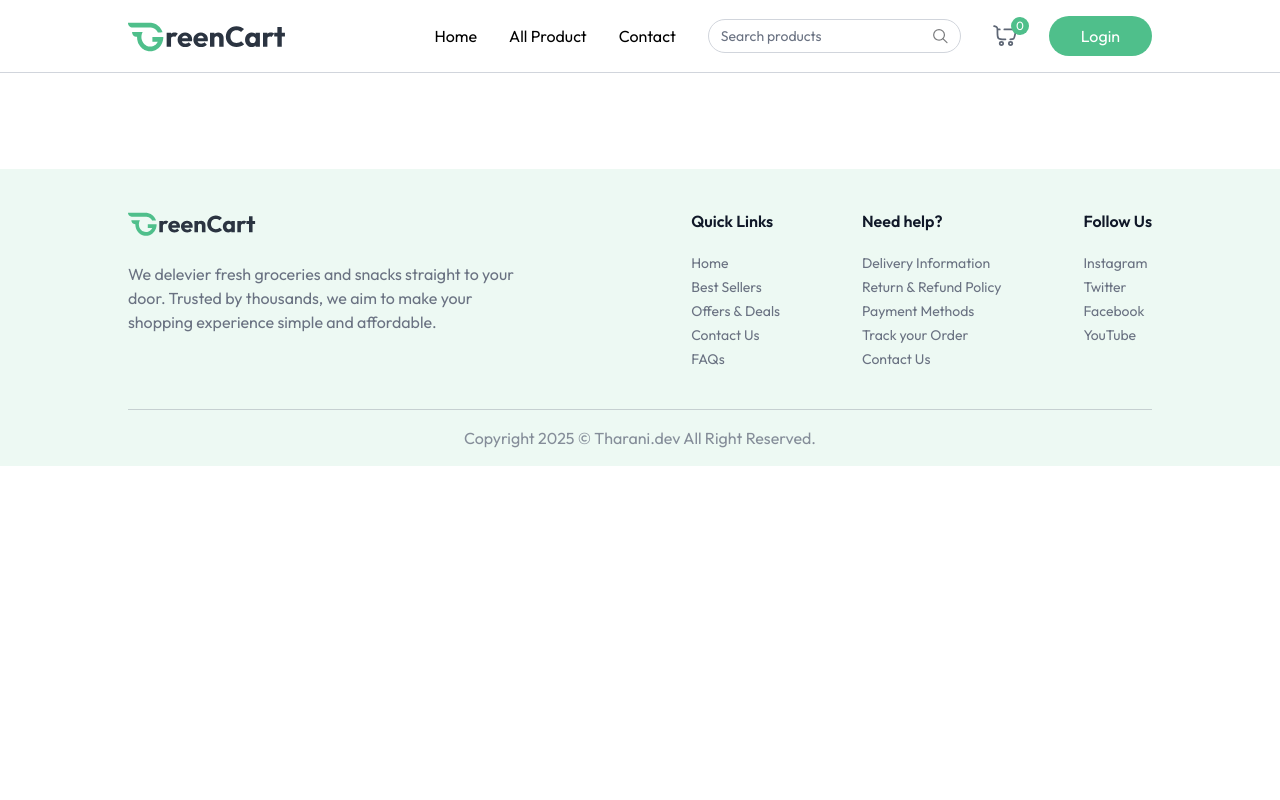
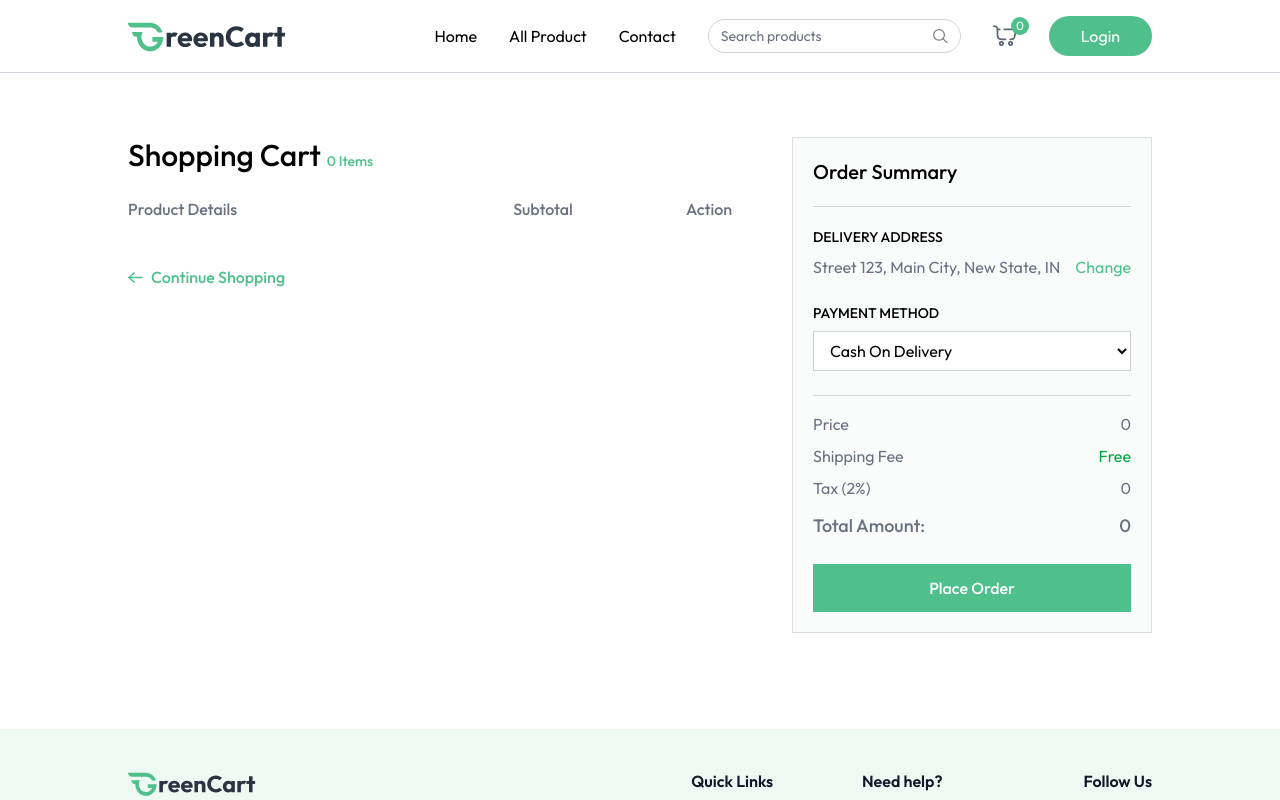
Before and after one commit to tharani-2006/GreenCart, a React (Vite) app in the folder client/: page /cart in a window 1280 px wide. Shown: the top 800 px of the page. Built offline with nearby package versions, Linux system fonts and the light colour scheme.

Commit message:
feat: implement complete cart page with CRUD

```diff
--- a/client/src/App.jsx
+++ b/client/src/App.jsx
@@ -9,6 +9,7 @@
 import AllProducts from './pages/AllProducts.jsx'
 import ProductCategory from './pages/ProductCategory.jsx'
 import ProductDetails from './pages/ProductDetails.jsx'
+import Cart from './pages/Cart.jsx'
 
 const App = () => {
 
@@ -29,6 +30,7 @@
           <Route path='/products' element={<AllProducts />} />
           <Route path='/products/:category' element={<ProductCategory />} />
           <Route path='/products/:category/:id' element={<ProductDetails />} />
+          <Route path='/cart' element={<Cart />} />
         </Routes>
       </div>
 
--- a/client/src/context/AppContext.jsx
+++ b/client/src/context/AppContext.jsx
@@ -70,7 +70,7 @@
     }
 
     //Get Cart Total Amount
-    const getCartTotal = () => {
+    const getCartAmount = () => {
         let totalAmount = 0;
         for(const item in cartItems){
             const itemInfo = products.find((p) => p._id === item);
@@ -88,7 +88,7 @@
     const value = { navigate, user, setUser, isSeller, setIsSeller,
          showUserLogin, setShowUserLogin ,products, setProducts,
         products, currency, addToCart, updateCartItem , removeFromCart, cartItems,
-        searchQuery, setSearchQuery, getCartCount, getCartTotal
+        searchQuery, setSearchQuery, getCartCount, getCartAmount
     };
 
     return <AppContext.Provider value={value}>
--- /dev/null
+++ b/client/src/pages/Cart.jsx
@@ -0,0 +1,142 @@
+import React, { useEffect } from 'react';
+import { useState } from 'react';
+import { useAppContext } from '../context/appContext';
+import { assets, dummyAddress } from '../assets/assets';
+
+const Cart = () => {
+    const { products, currency, cartItems, removeFromCart, getCartCount, updateCartItem, navigate, getCartAmount } = useAppContext();
+    const [cartArray, setCartArray] = useState([]);
+    const [addresses, setAddresses] = useState(dummyAddress);
+    const [showAddress, setShowAddress] = useState(false)
+    const [selectedAddress, setSelectedAddress] = useState(dummyAddress[0]);
+    const [paymentOption, setPaymentOption] = useState("COD");
+
+    const getCart = () => {
+        let tempArray = [];
+        for (const key in cartItems) {
+            const product = products.find((item) => item._id === key);
+            product.quantity = cartItems[key];
+            tempArray.push(product);
+        }
+        setCartArray(tempArray);
+    }
+
+    const placeOrder = () => {
+
+    }
+    useEffect(() => {
+        if (products.length > 0 && cartItems) {
+            getCart();
+        }
+    }, [cartItems, products]);
+
+    return products.length > 0 && cartItems ? (
+        <div className="flex flex-col md:flex-row mt-16">
+            <div className='flex-1 max-w-4xl'>
+                <h1 className="text-3xl font-medium mb-6">
+                    Shopping Cart <span className="text-sm text-primary">{getCartCount()} Items</span>
+                </h1>
+
+                <div className="grid grid-cols-[2fr_1fr_1fr] text-gray-500 text-base font-medium pb-3">
+                    <p className="text-left">Product Details</p>
+                    <p className="text-center">Subtotal</p>
+                    <p className="text-center">Action</p>
+                </div>
+
+                {cartArray.map((product, index) => (
+                    <div key={index} className="grid grid-cols-[2fr_1fr_1fr] text-gray-500 items-center text-sm md:text-base font-medium pt-3">
+                        <div className="flex items-center md:gap-6 gap-3">
+                            <div onClick={() => {
+                                navigate(`/products/${product.category.toLowerCase()}/${product._id}`); scrollTo(0, 0);
+                            }} className="cursor-pointer w-24 h-24 flex items-center justify-center border border-gray-300 rounded overflow-hidden">
+                                <img className="max-w-full h-full object-cover" src={product.image[0]} alt={product.name} />
+                            </div>
+                            <div>
+                                <p className="hidden md:block font-semibold">{product.name}</p>
+                                <div className="font-normal text-gray-500/70">
+                                    <p>Weight: <span>{product.weight || "N/A"}</span></p>
+                                    <div className='flex items-center'>
+                                        <p>Qty:</p>
+                                        <select onChange={e => updateCartItem(product._id, Number(e.target.value))} value={cartItems[product._id]} className='outline-none'>
+                                            {Array(cartItems[product._id] > 9 ? cartItems[product._id] : 9).fill('').map((_, index) => (
+                                                <option key={index} value={index + 1}>{index + 1}</option>
+                                            ))}
+                                        </select>
+                                    </div>
+                                </div>
+                            </div>
+                        </div>
+                        <p className="text-center">{currency}{product.offerPrice * product.quantity}</p>
+                        <button onClick={() => removeFromCart(product._id)} className="cursor-pointer mx-auto">
+                            <img src={assets.remove_icon} alt="remove" className='inlint-block w-6 h-6' />
+                        </button>
+                    </div>)
+                )}
+
+                <button onClick={() => { navigate("/products"); scrollTo(0, 0); }} className="group cursor-pointer flex items-center mt-8 gap-2 text-primary font-medium">
+                    <img className='group-hover:-translate-x-1 transition' src={assets.arrow_right_icon_colored} alt="arrow" />
+                    Continue Shopping
+                </button>
+
+            </div>
+
+            <div className="max-w-[360px] w-full bg-gray-100/40 p-5 max-md:mt-16 border border-gray-300/70">
+                <h2 className="text-xl md:text-xl font-medium">Order Summary</h2>
+                <hr className="border-gray-300 my-5" />
+
+                <div className="mb-6">
+                    <p className="text-sm font-medium uppercase">Delivery Address</p>
+                    <div className="relative flex justify-between items-start mt-2">
+                        <p className="text-gray-500">{selectedAddress ? `${selectedAddress.street}, ${selectedAddress.city}, ${selectedAddress.state}, ${selectedAddress.country}` : "No address found"}</p>
+                        <button onClick={() => setShowAddress(!showAddress)} className="text-primary hover:underline cursor-pointer">
+                            Change
+                        </button>
+                        {showAddress && (
+                            <div className="absolute top-12 py-1 bg-white border border-gray-300 text-sm w-full">
+                                {addresses.map((address, map) => (
+                                    <p onClick={() => {setSelectedAddress(address); setShowAddress(false)}} className="text-gray-500 p-2 hover:bg-gray-100">
+                                        {address.street}, {address.city}, {address.state}, {address.country}
+                                    </p>
+                                ))}
+                                <p onClick={() => navigate("/")} className="text-primary text-center cursor-pointer p-2 hover:bg-primary/10">
+                                    Add address
+                                </p>
+                            </div>
+                        )}
+                    </div>
+
+                    <p className="text-sm font-medium uppercase mt-6">Payment Method</p>
+
+                    <select onChange={e => setPaymentOption(e.target.value)} className="w-full border border-gray-300 bg-white px-3 py-2 mt-2 outline-none">
+                        <option value="COD">Cash On Delivery</option>
+                        <option value="Online">Online Payment</option>
+                    </select>
+                </div>
+
+                <hr className="border-gray-300" />
+
+                <div className="text-gray-500 mt-4 space-y-2">
+                    <p className="flex justify-between">
+                        <span>Price</span><span>{currency}{getCartAmount()}</span>
+                    </p>
+                    <p className="flex justify-between">
+                        <span>Shipping Fee</span><span className="text-green-600">Free</span>
+                    </p>
+                    <p className="flex justify-between">
+                        <span>Tax (2%)</span><span>{currency}{getCartAmount() * 0.02}</span>
+                    </p>
+                    <p className="flex justify-between text-lg font-medium mt-3">
+                        <span>Total Amount:</span><span>{currency}{getCartAmount() + (getCartAmount() * 0.02)}</span>
+                    </p>
+                </div>
+
+                <button onClick={placeOrder} className="w-full py-3 mt-6 cursor-pointer bg-primary text-white font-medium hover:bg-primary-dull transition">
+                    {paymentOption === "COD" ? "Place Order" : "Proceed to Pay"}
+                </button>
+            </div>
+        </div>
+    ) : null
+}
+
+
+export default Cart;
```
